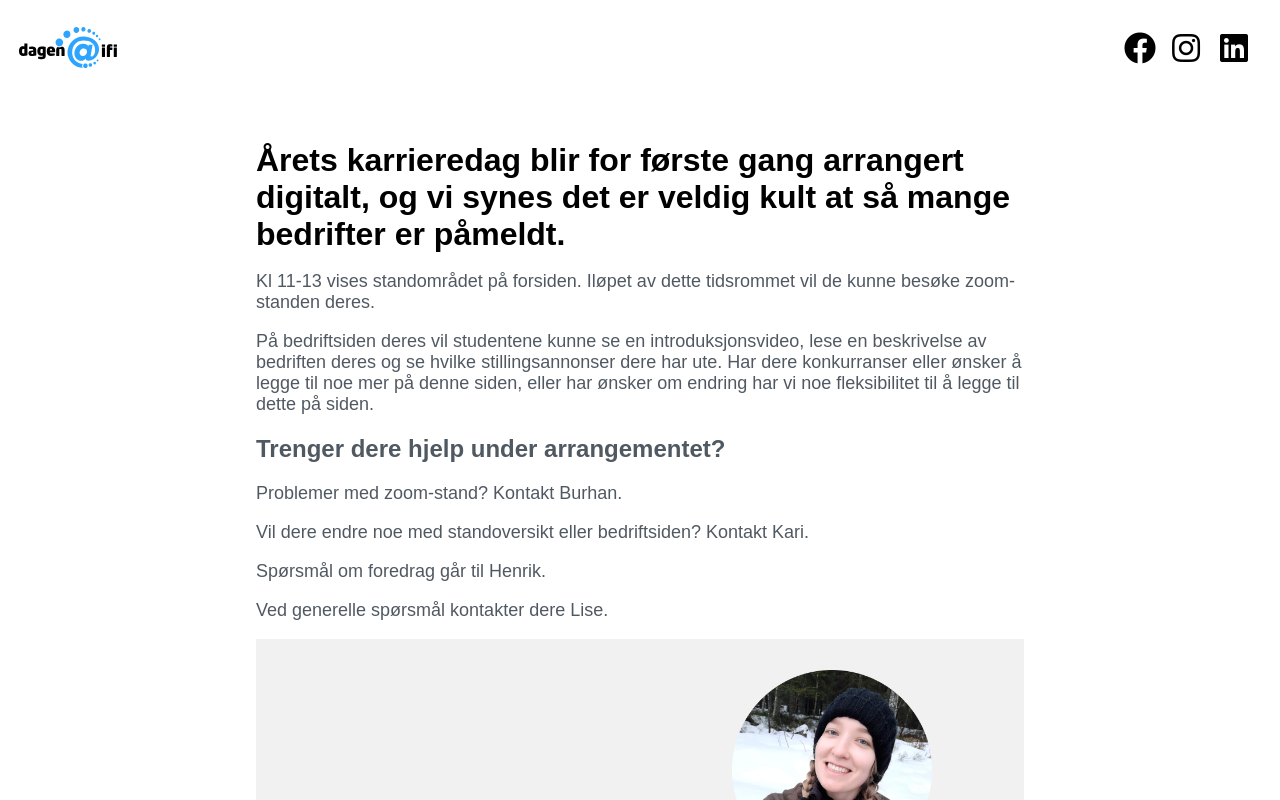
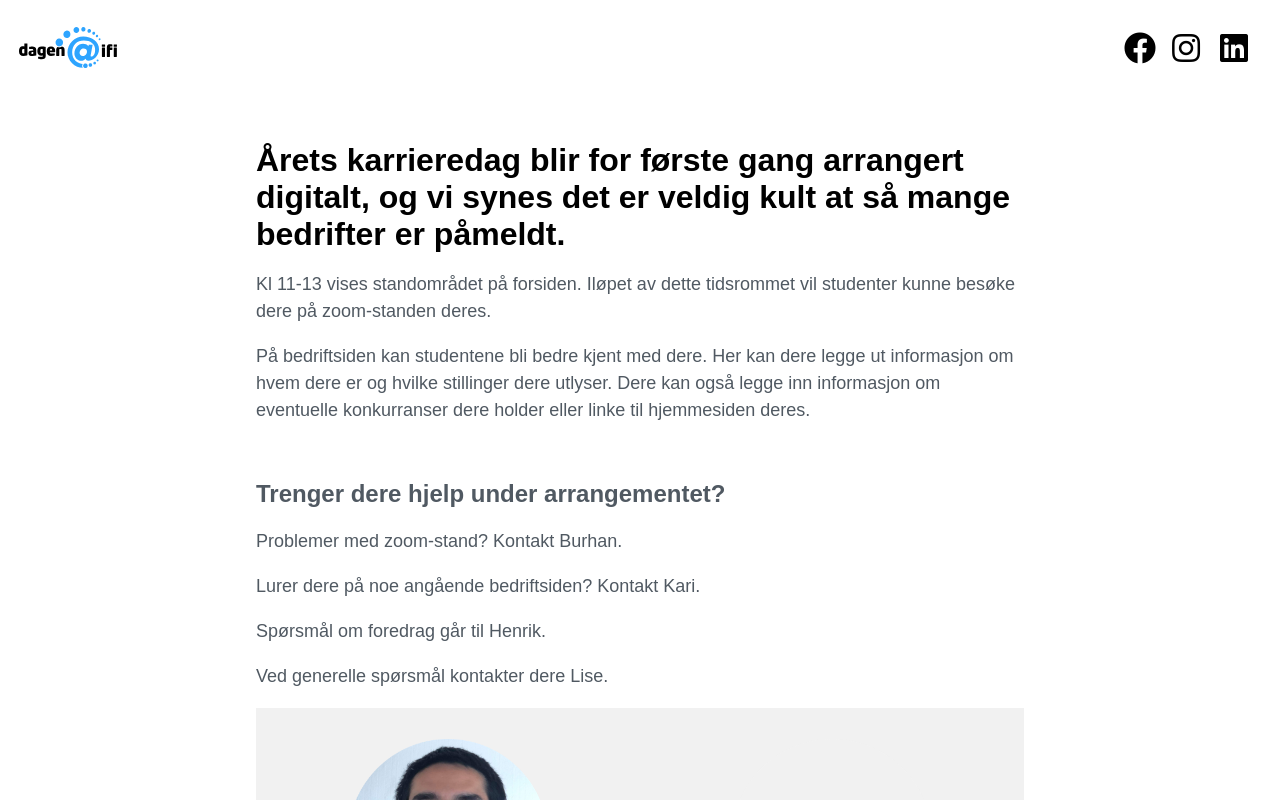
Before and after one commit to ifi-dagen/webpage, a React (Create React App) app: page /for-bedrift in a window 1280 px wide. Built offline with nearby package versions, Linux system fonts and the light colour scheme.

Commit message:
New front page buttons and other text changes

```diff
--- a/src/pages/bedrift/Bedrift.js
+++ b/src/pages/bedrift/Bedrift.js
@@ -12,19 +12,23 @@ const Bedrift = () => {
                 Årets karrieredag blir for første gang arrangert digitalt,
                 og vi synes det er veldig kult at så mange bedrifter er påmeldt.
             </h1>
-            <p>Kl 11-13 vises standområdet på forsiden. Iløpet av dette tidsrommet vil de kunne besøke zoom-standen deres.</p>
-            <p>På bedriftsiden deres vil studentene kunne se en introduksjonsvideo, lese en beskrivelse av bedriften deres og se hvilke stillingsannonser dere har ute. Har dere konkurranser eller ønsker å legge til noe mer på denne siden, eller har ønsker om endring har vi noe fleksibilitet til å legge til dette på siden. </p>
+            <p>Kl 11-13 vises standområdet på forsiden. Iløpet av dette tidsrommet vil studenter kunne besøke dere på zoom-standen deres.</p>
+            <p> På bedriftsiden kan studentene bli bedre kjent med dere.
+            Her kan dere legge ut informasjon om hvem dere er og hvilke stillinger dere utlyser.
+            Dere kan også legge inn informasjon om eventuelle konkurranser dere holder eller linke til hjemmesiden deres.
+            </p>
+            <br />
             <div className="kontaktinfo">
                 <h2>Trenger dere hjelp under arrangementet?</h2>
                 <p>Problemer med zoom-stand? Kontakt Burhan.</p>
-                <p>Vil dere endre noe med standoversikt eller bedriftsiden? Kontakt Kari.</p>
+                <p>Lurer dere på noe angående bedriftsiden? Kontakt Kari.</p>
                 <p>Spørsmål om foredrag går til Henrik.</p>
                 <p>Ved generelle spørsmål kontakter dere Lise.</p>
                 <div className="styret container-fluid">
+                    <Visitkort rolle="FUNKSJONÆR ANSVARLIG" epost="funkansvarlig" navn="Burhan Sarfraz" />
                     <Visitkort rolle="TEKNISK ANSVARLIG" epost="teknisk" navn="Kari Stamnes" />
+                    <Visitkort rolle="FAGLIG ANSVARLIG" epost="faglig" navn="Henrik Høybakk Olsvik" />
                     <Visitkort rolle="BEDRIFTSANSVARLIG" epost="bedrift" navn="Lise Wåsjø" />
-                    <Visitkort rolle="FAGLIG ANSVARLIG" epost="faglig" navn="Henrik Høybakk Olsvik" />
-                    <Visitkort rolle="FUNKSJONÆR ANSVARLIG" epost="funkansvarlig" navn="Burhan Sarfraz" />
                 </div>
             </div>
 
--- a/src/pages/bedrift/bedrift.css
+++ b/src/pages/bedrift/bedrift.css
@@ -10,6 +10,7 @@
 
 .bedriftbase p {
   font-size: 18px;
+  line-height: 1.5;
 }
 
 
--- a/src/pages/front/Front.js
+++ b/src/pages/front/Front.js
@@ -14,7 +14,7 @@ const Front = () => {
   return (
     <Div>
       <Container>
-        <h1>Den største bedriftsdagen for IT studenter i Oslo.</h1>
+        <h1>Den største bedriftsdagen for IT-studenter i Oslo.</h1>
         <h3>Kom dere på nett og få jobb på dagen.</h3>
         <DateParagraph />
       </Container>
```
